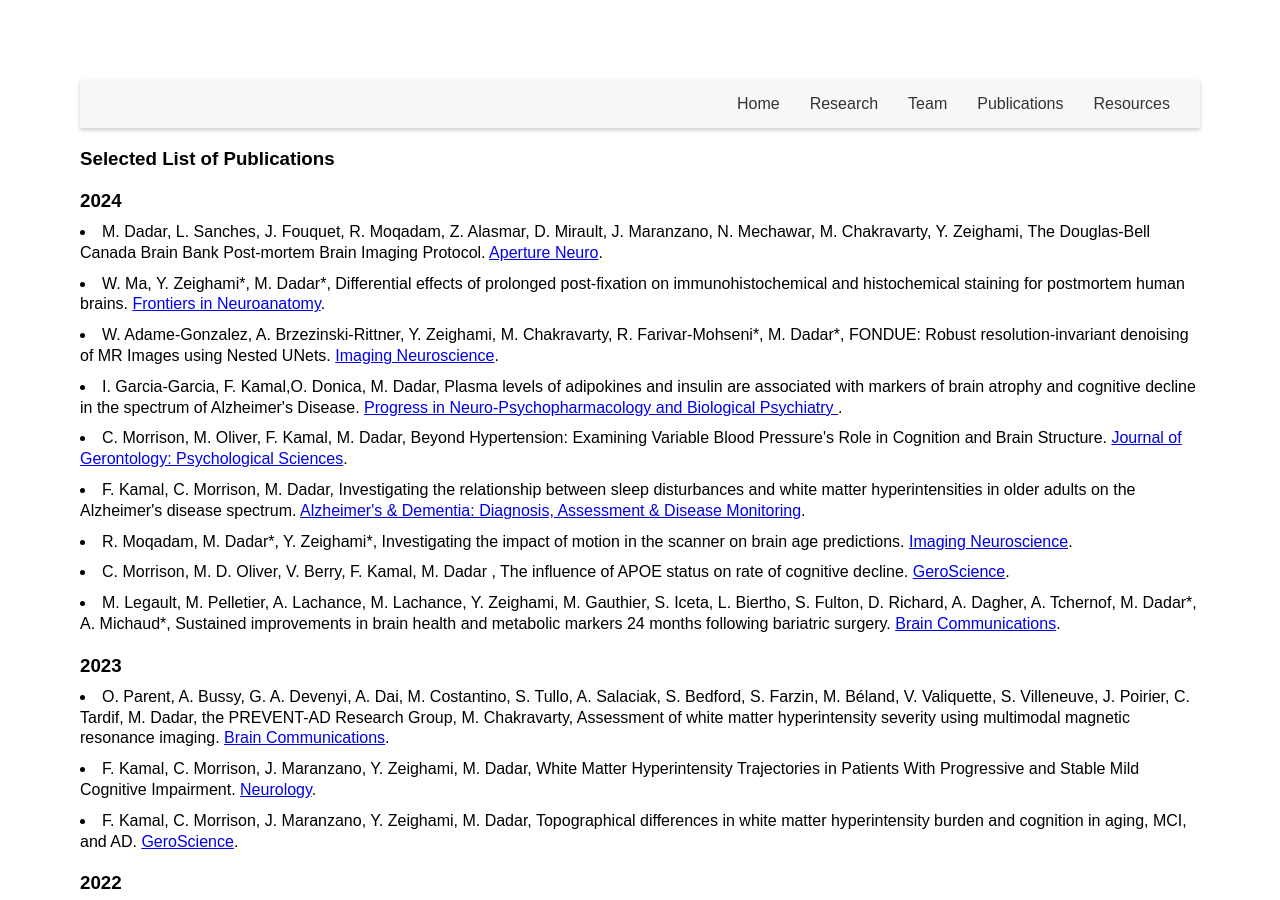
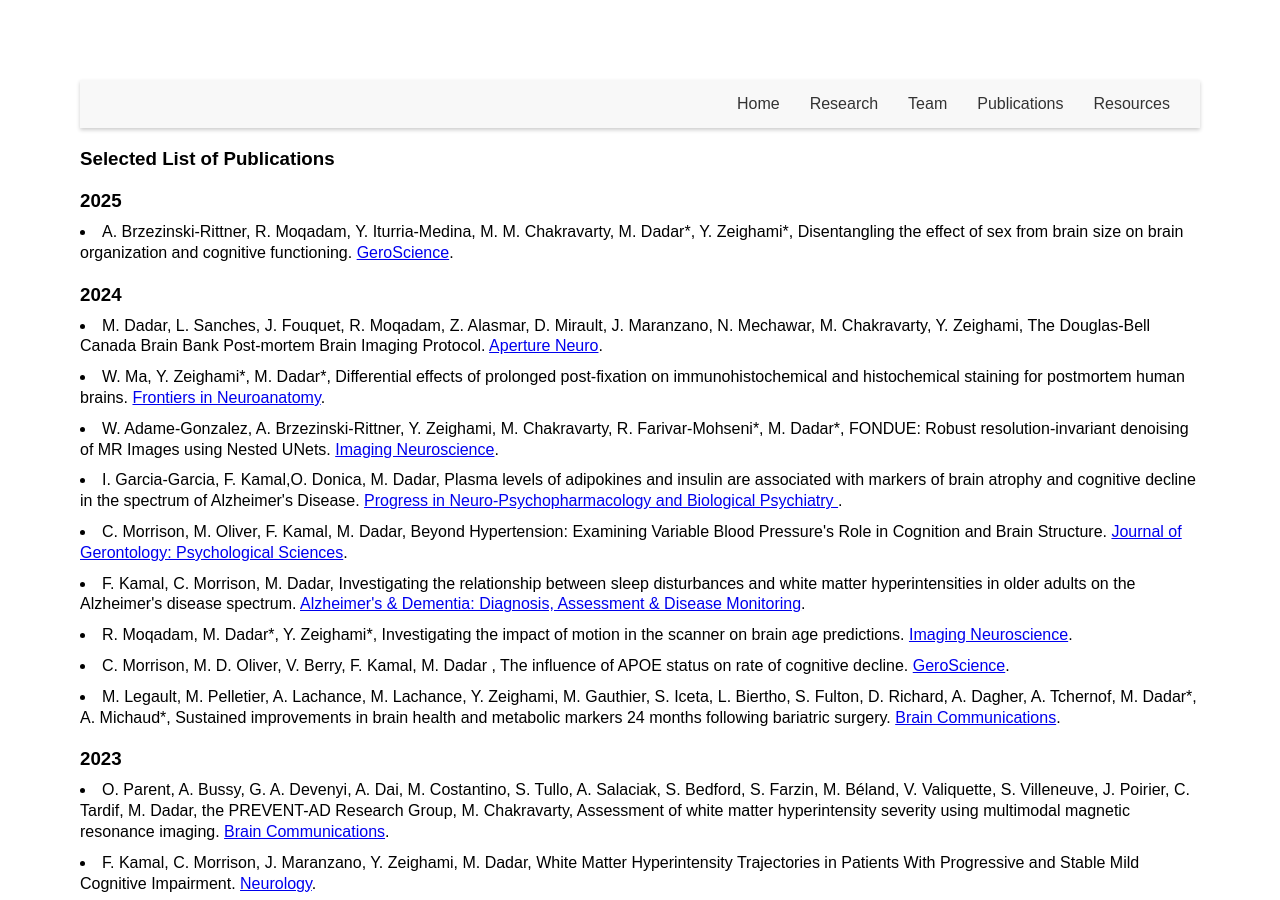
Before and after one commit to VANDAlab/VANDAlab.github.io, a Jekyll site: the page publications.html, which Jekyll copies as it is, in a window 1280 px wide and 900 px high. Built offline with Jekyll 4.4.1, drawn with Linux system fonts in a browser that asks for light colours.

Commit message:
Update publications.html

```diff
--- a/publications.html
+++ b/publications.html
@@ -21,6 +21,9 @@
 
   <h3>Selected List of Publications</h3>
 </header>
+  <h3>2025</h3>
+      <li> A. Brzezinski-Rittner, R. Moqadam, Y. Iturria-Medina, M. M. Chakravarty, M. Dadar*, Y. Zeighami*, Disentangling the effect of sex from brain size on brain organization and cognitive functioning.
+      <a href=" https://link.springer.com/article/10.1007/s11357-024-01486-5" target="_blank">GeroScience</a>. </li>
   <h3>2024</h3>
   <li> M. Dadar, L. Sanches, J. Fouquet, R. Moqadam, Z. Alasmar, D. Mirault, J. Maranzano, N. Mechawar, M. Chakravarty, Y. Zeighami, The Douglas-Bell Canada Brain Bank Post-mortem Brain Imaging Protocol.
       <a href="https://apertureneuro.org/article/123347-the-douglas-bell-canada-brain-bank-post-mortem-brain-imaging-protocol" target="_blank">Aperture Neuro</a>. </li>
```
